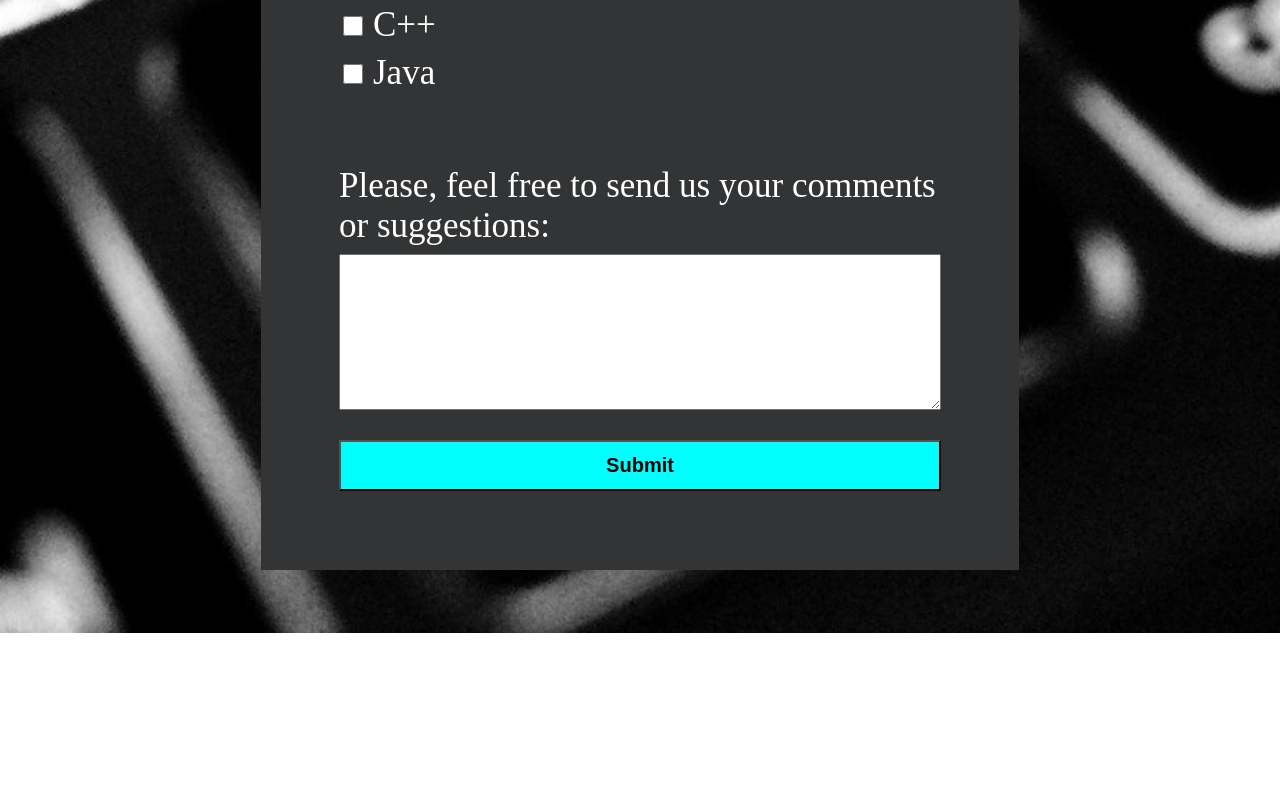
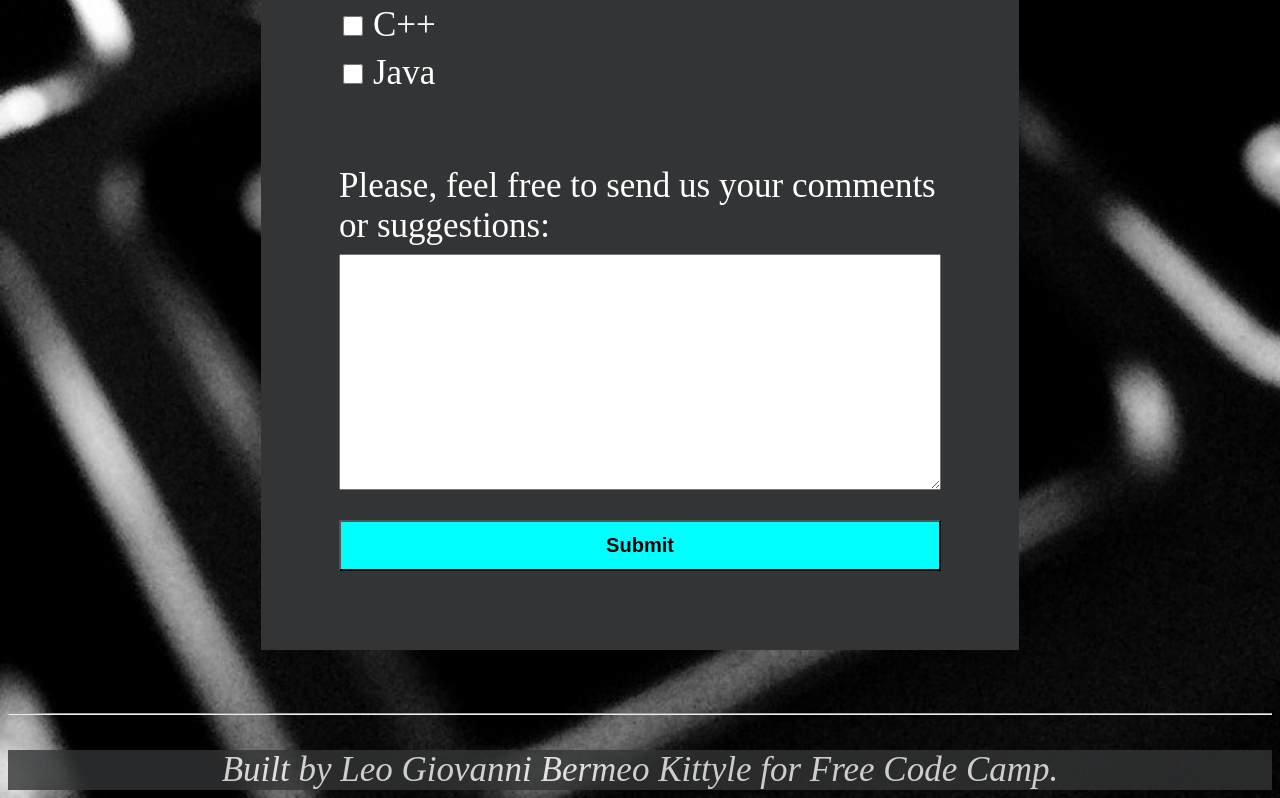
Before and after one commit to LeoGBK/it-surveyform, a plain HTML site: page index.html in a window 1280 px wide. Shown: the part 1506-2304 px from the top of the page. Before the commit the page ends 2139 px from the top, so only its background shows below. Drawn offline with Linux system fonts and the light colour scheme.

Commit message:
Footer content and style added.

```diff
--- a/index.html
+++ b/index.html
@@ -96,5 +96,8 @@
             </div>
         </form>
     </section>
-    <footer></footer>
+    <hr>
+    <footer>
+        <p><i>Built by Leo Giovanni Bermeo Kittyle for Free Code Camp.</i></p>
+    </footer>
   </body>
--- a/styles.css
+++ b/styles.css
@@ -71,6 +71,7 @@ input, select {
 
 textarea {
     width: 100%;
+    font-size: 20px;
 }
 
 button {
@@ -81,3 +82,9 @@ button {
     background: cyan;
     cursor: pointer;
 }
+
+footer {
+    background-color: #333435;
+    text-align: center;
+    opacity: 80%;
+  }
```
